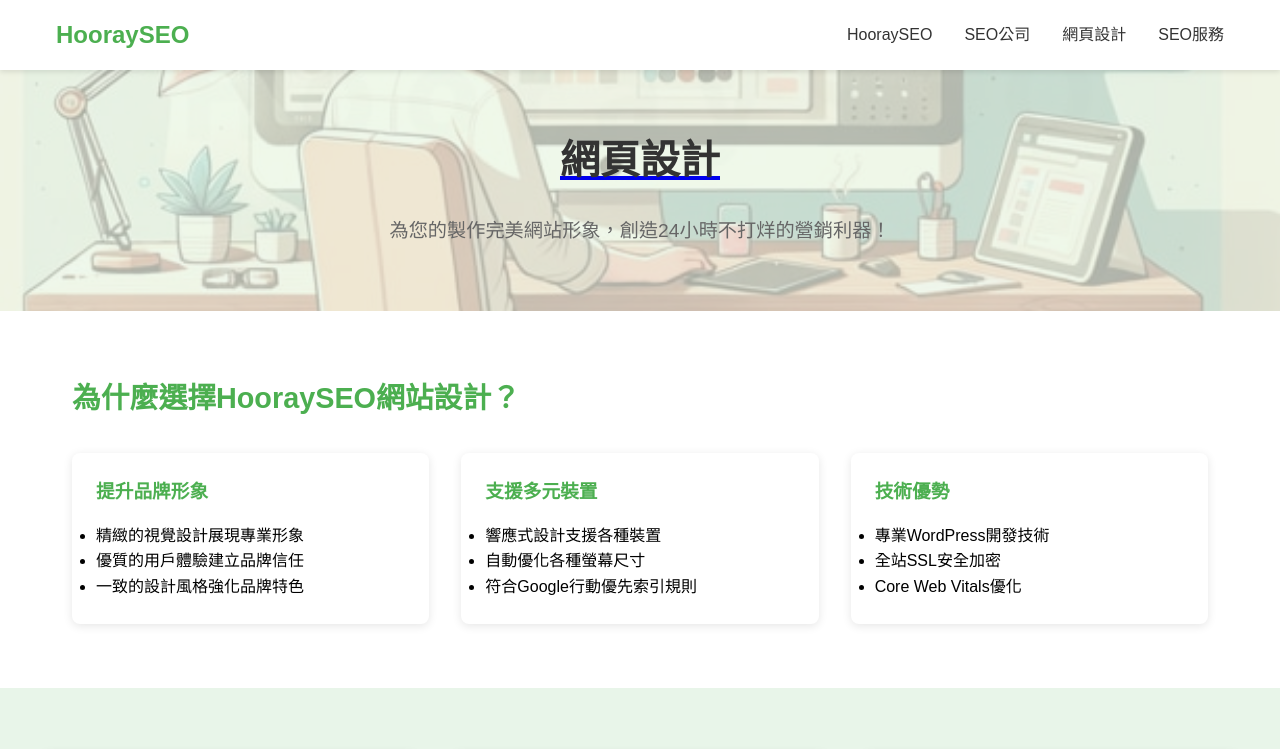
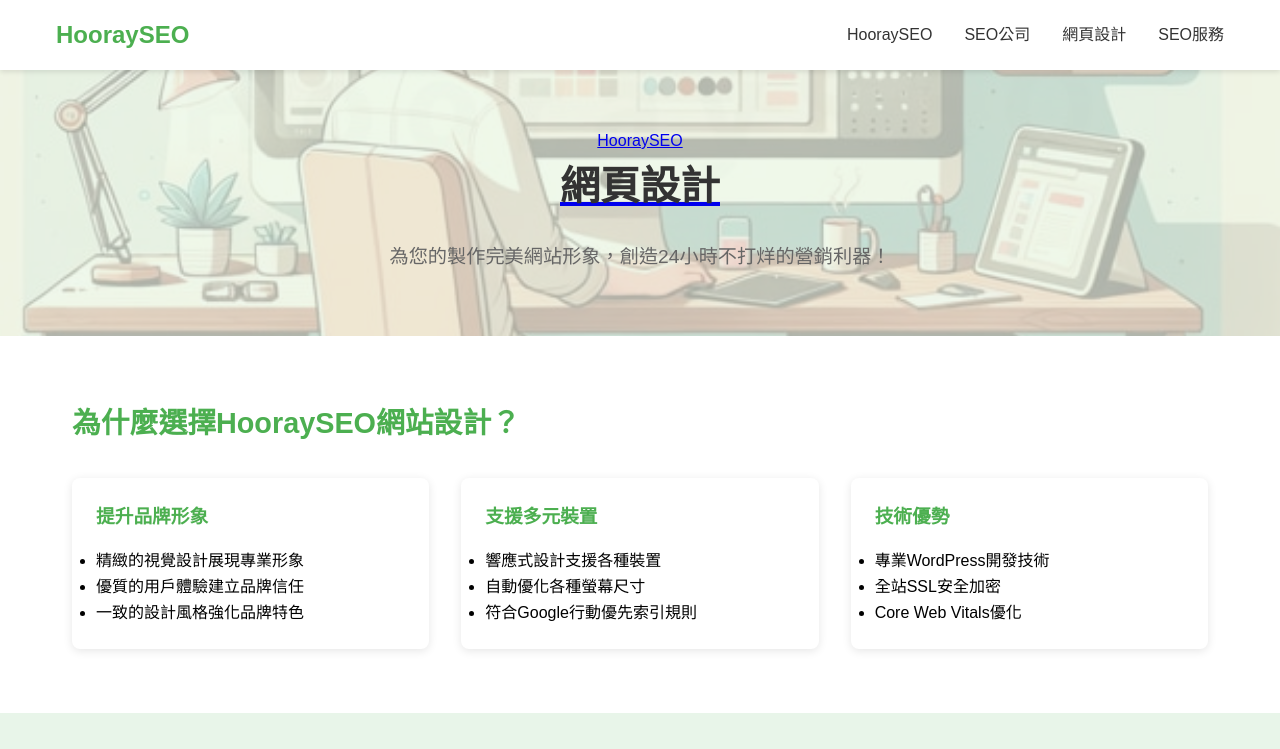
Before and after one commit to hoorayseo/hoorayseo.github.io, a plain HTML site: page web-design.html in a window 1280 px wide. Shown: the top 749 px of the page. Drawn offline with Linux system fonts and the light colour scheme.

Commit message:
Update web-design.html

```diff
--- a/web-design.html
+++ b/web-design.html
@@ -319,7 +319,7 @@
     <section class="page-hero">
      <img src="web-design.jpg" alt="網頁設計" class="page-hero-image">
  <div class="page-hero-content">
-        <a href="https://hoorayseo.com.hk/web-design-service/" target="_blank"><h1>網頁設計</h1></a>
+        <a href="https://hoorayseo.com.hk/web-design-service/" target="_blank">HooraySEO<h1>網頁設計</h1></a>
         <p>為您的製作完美網站形象，創造24小時不打烊的營銷利器！</p>
 </div>
     </section>
```
